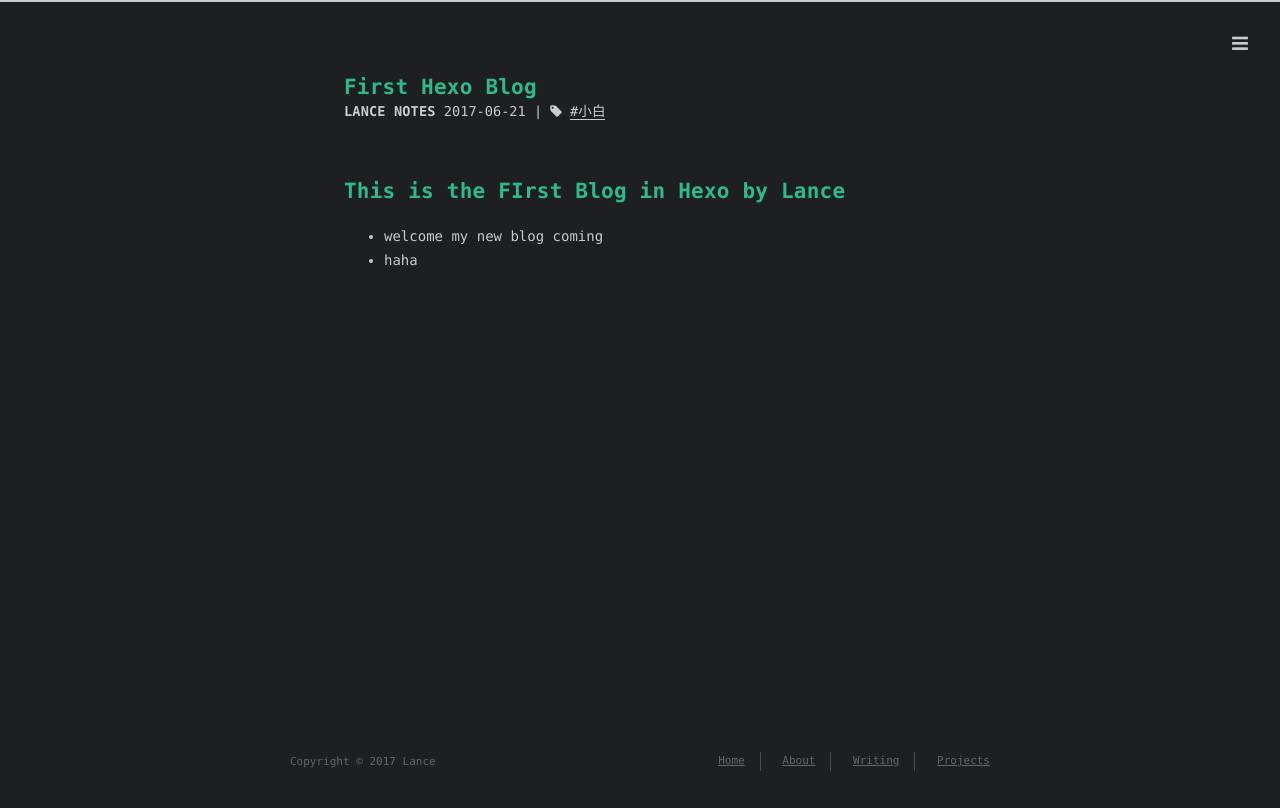
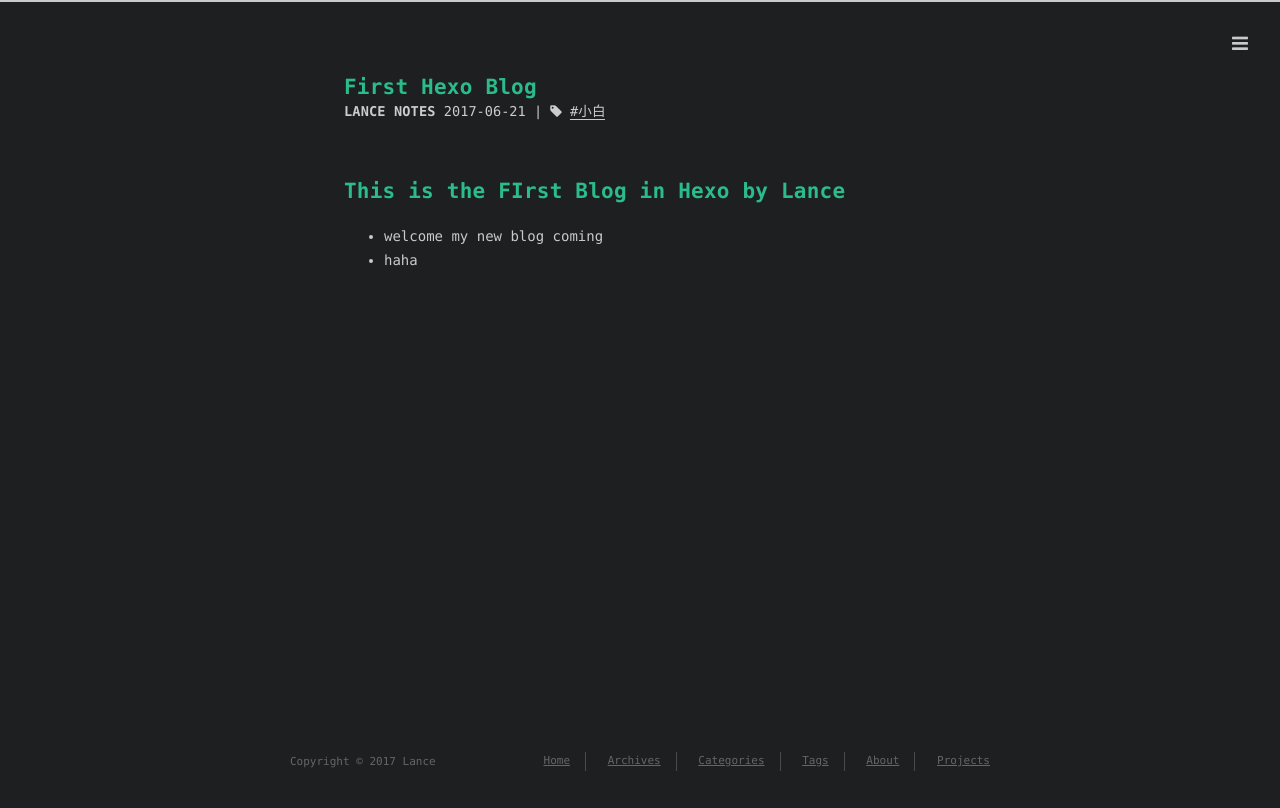
Before and after one commit to TomasCheng/TomasCheng.github.io, a plain HTML site: page 2017/06/21/First-Hexo-Blog/index.html in a window 1280 px wide. Drawn offline with Linux system fonts and the light colour scheme; a web font is replaced by a local one.

Commit message:
Site updated 2017-06-22 23:15:25

```diff
--- a/2017/06/21/First-Hexo-Blog/index.html
+++ b/2017/06/21/First-Hexo-Blog/index.html
@@ -56,9 +56,13 @@
 
           <li><a href="/">Home</a></li>
 
-          <li><a href="/about/">About</a></li>
+          <li><a href="/archives">Archives</a></li>
 
-          <li><a href="/archives/">Writing</a></li>
+          <li><a href="/categories">Categories</a></li>
+
+          <li><a href="/tags">Tags</a></li>
+
+          <li><a href="/about">About</a></li>
 
           <li><a href="https://github.com/TomasCheng">Projects</a></li>
 
@@ -157,9 +161,13 @@
 
           <li><a href="/">Home</a></li>
 
-          <li><a href="/about/">About</a></li>
+          <li><a href="/archives">Archives</a></li>
 
-          <li><a href="/archives/">Writing</a></li>
+          <li><a href="/categories">Categories</a></li>
+
+          <li><a href="/tags">Tags</a></li>
+
+          <li><a href="/about">About</a></li>
 
           <li><a href="https://github.com/TomasCheng">Projects</a></li>
 
@@ -209,9 +217,13 @@
 
           <li><a href="/">Home</a></li>
 
-          <li><a href="/about/">About</a></li>
+          <li><a href="/archives">Archives</a></li>
 
-          <li><a href="/archives/">Writing</a></li>
+          <li><a href="/categories">Categories</a></li>
+
+          <li><a href="/tags">Tags</a></li>
+
+          <li><a href="/about">About</a></li>
 
           <li><a href="https://github.com/TomasCheng">Projects</a></li>
 
```
Also changed, not shown: 2017/06/21/hello-world/index.html (+18 -6 lines), 2017/06/22/u3d的spritepacker和assetbundle/index.html (+18 -6 lines), about/index.html (+12 -4 lines), archives/2017/06/index.html (+12 -4 lines), archives/2017/index.html (+12 -4 lines), archives/index.html (+12 -4 lines), categories/index.html (+12 -4 lines), categories/游戏相关/index.html (+12 -4 lines), index.html (+12 -4 lines), tags/assetbundle/index.html (+12 -4 lines), tags/index.html (+12 -4 lines), tags/spritepacker/index.html (+12 -4 lines), tags/u3d/index.html (+12 -4 lines), tags/小白/index.html (+12 -4 lines).
